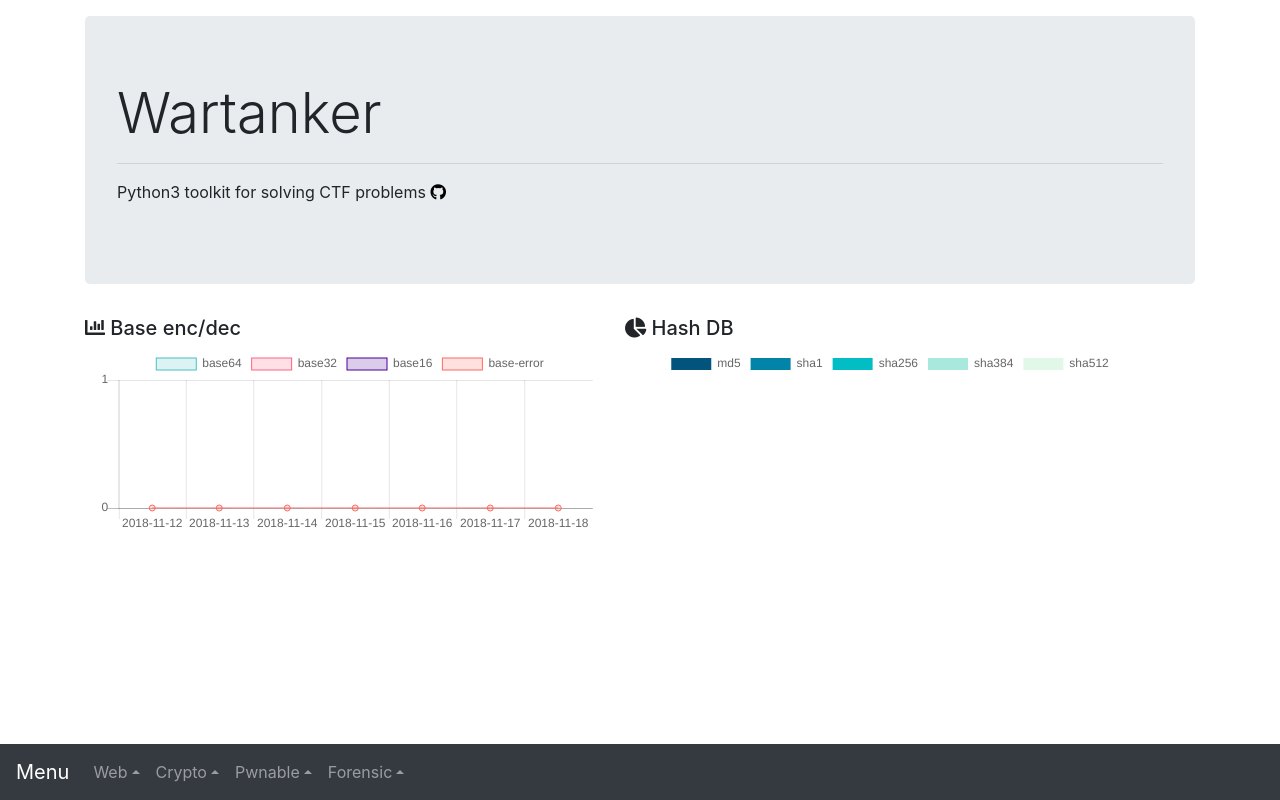
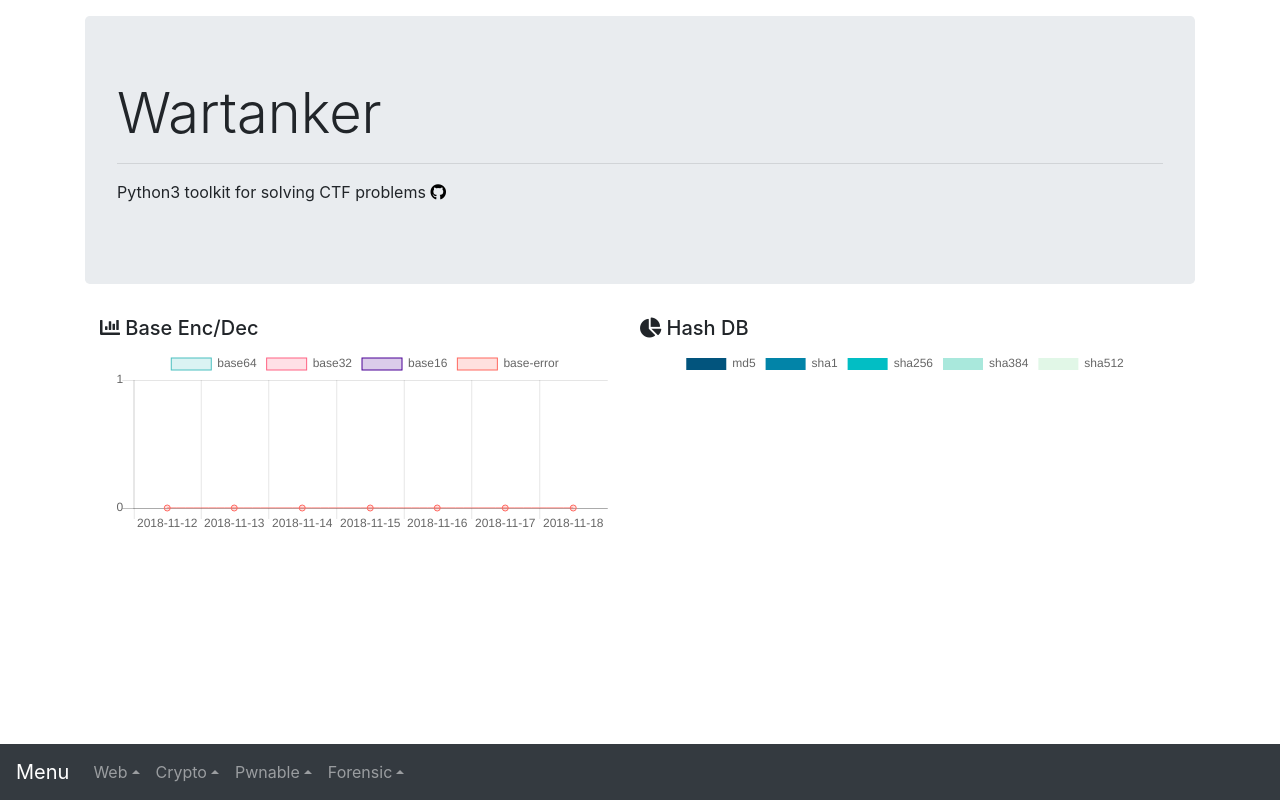
Before and after one commit to war-tanker/battleground, a Flask app: page / in a window 1280 px wide. Run offline with Flask 2, Linux system fonts and the light colour scheme; data that the repository does not hold is empty; some libraries are stand-ins or nearby versions.

Commit message:
ADD: Chart container margin

```diff
--- a/battleground/templates/index.html
+++ b/battleground/templates/index.html
@@ -17,9 +17,6 @@
         .fab {
             color: #000000;
         }
-        #chart-container {
-
-        }
     </style>
     <div class="container">
         <div class="jumbotron mt-3">
@@ -28,9 +25,9 @@
             <hr>
             <p>Python3 toolkit for solving CTF problems&nbsp;<a href="https://github.com/WARTANKER-tk/wartanker-web"><i class="fab fa-github"></i></a></p>
         </div>
-        <div class="container row">
+        <div class="container row" style="margin: 0 0 70px 0;">
             <div class="chart-wrap">
-                <h5><i class="fas fa-chart-bar"></i>&nbsp;Base enc/dec</h5>
+                <h5><i class="fas fa-chart-bar"></i>&nbsp;Base Enc/Dec</h5>
                 <canvas id="chart-base"></canvas>
             </div>
             <div class="chart-wrap">
@@ -42,8 +39,8 @@
     <nav class="navbar fixed-bottom navbar-expand-sm navbar-dark bg-dark">
         <a class="navbar-brand" href="/">Menu</a>
         <button class="navbar-toggler" type="button" data-toggle="collapse" data-target="#navbarCollapse" aria-controls="navbarCollapse" aria-expanded="false" aria-label="Toggle navigation">
-        <span class="navbar-toggler-icon"></span>
-      </button>
+            <span class="navbar-toggler-icon"></span>
+        </button>
         <div class="collapse navbar-collapse" id="navbarCollapse">
             <ul class="navbar-nav mr-auto">
                 <li class="nav-item dropup">
```
